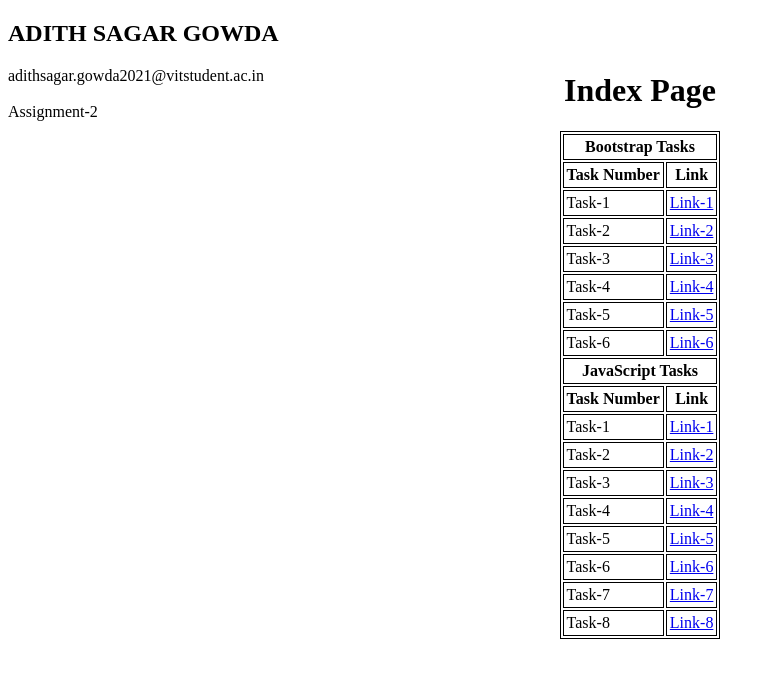
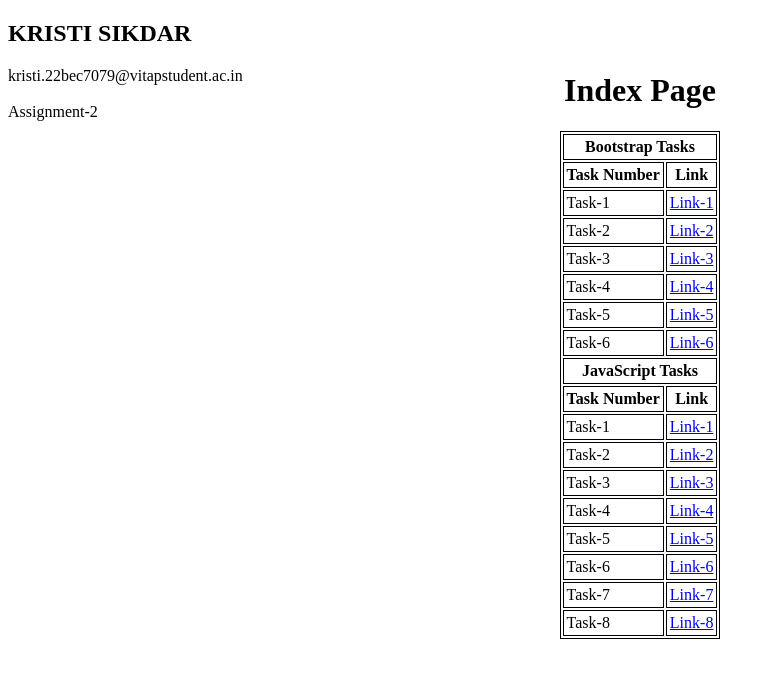
Before and after one commit to kristisikdar/mytask, a plain HTML site: page index.html in a window 1280 px wide. Shown: the whole page, without its empty margins (0-775 px from the left). Drawn offline with Linux system fonts and the light colour scheme.

Commit message:
Update index.html

```diff
--- a/index.html
+++ b/index.html
@@ -3,12 +3,12 @@
 <head>
     <meta charset="UTF-8">
     <meta name="viewport" content="width=device-width, initial-scale=1.0">
-    <title>ADITH SAGAR GOWDA</title>
+    <title>KRISTI SIKDAR</title>
 </head>
 <body>
     <div>
-        <h2>ADITH SAGAR GOWDA</h2>
-        <span>adithsagar.gowda2021@vitstudent.ac.in</span>
+        <h2>KRISTI SIKDAR</h2>
+        <span>kristi.22bec7079@vitapstudent.ac.in</span>
         <div><br>Assignment-2</div>
     </div>
     <div style="position: relative; top:-70px;">
```
